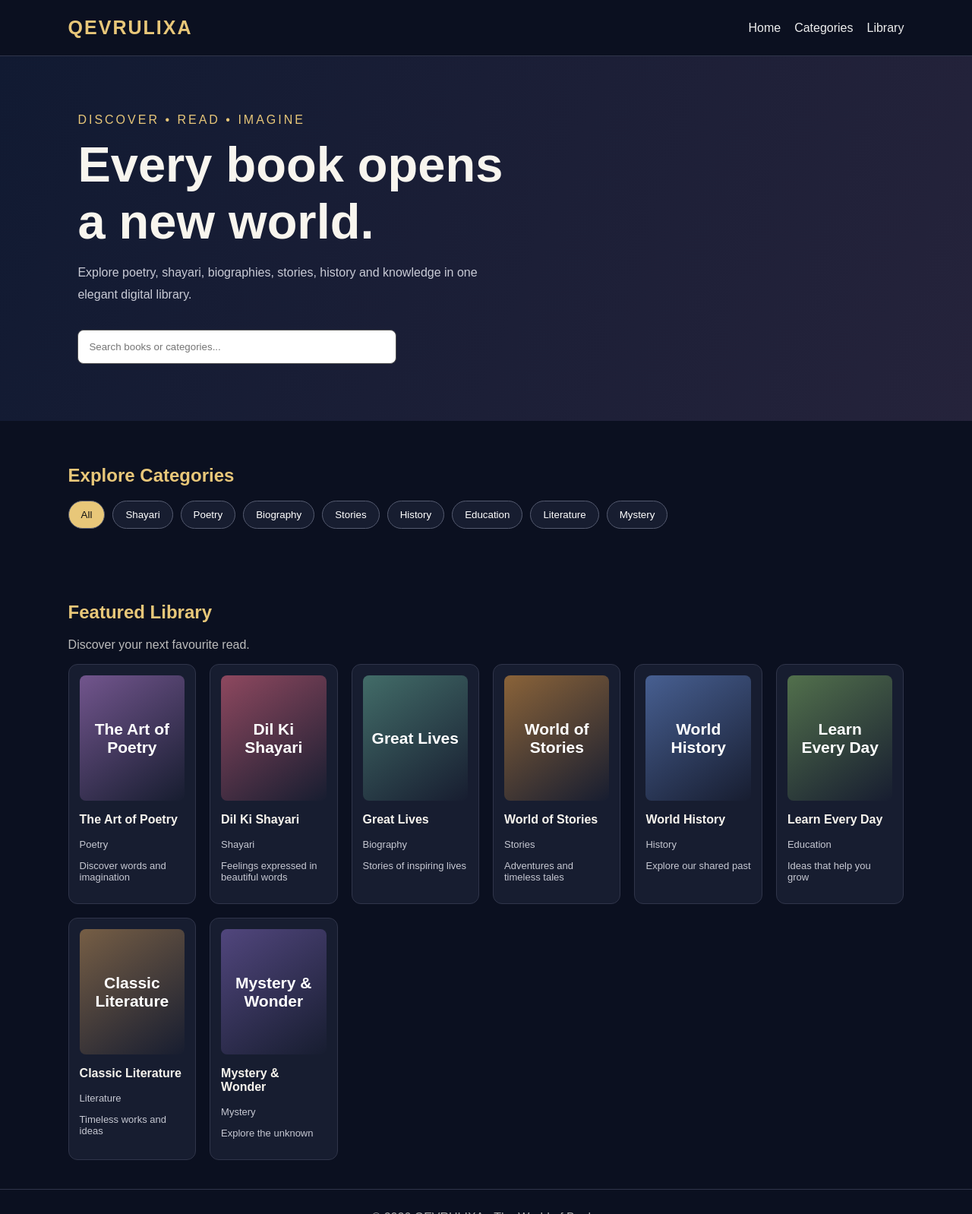
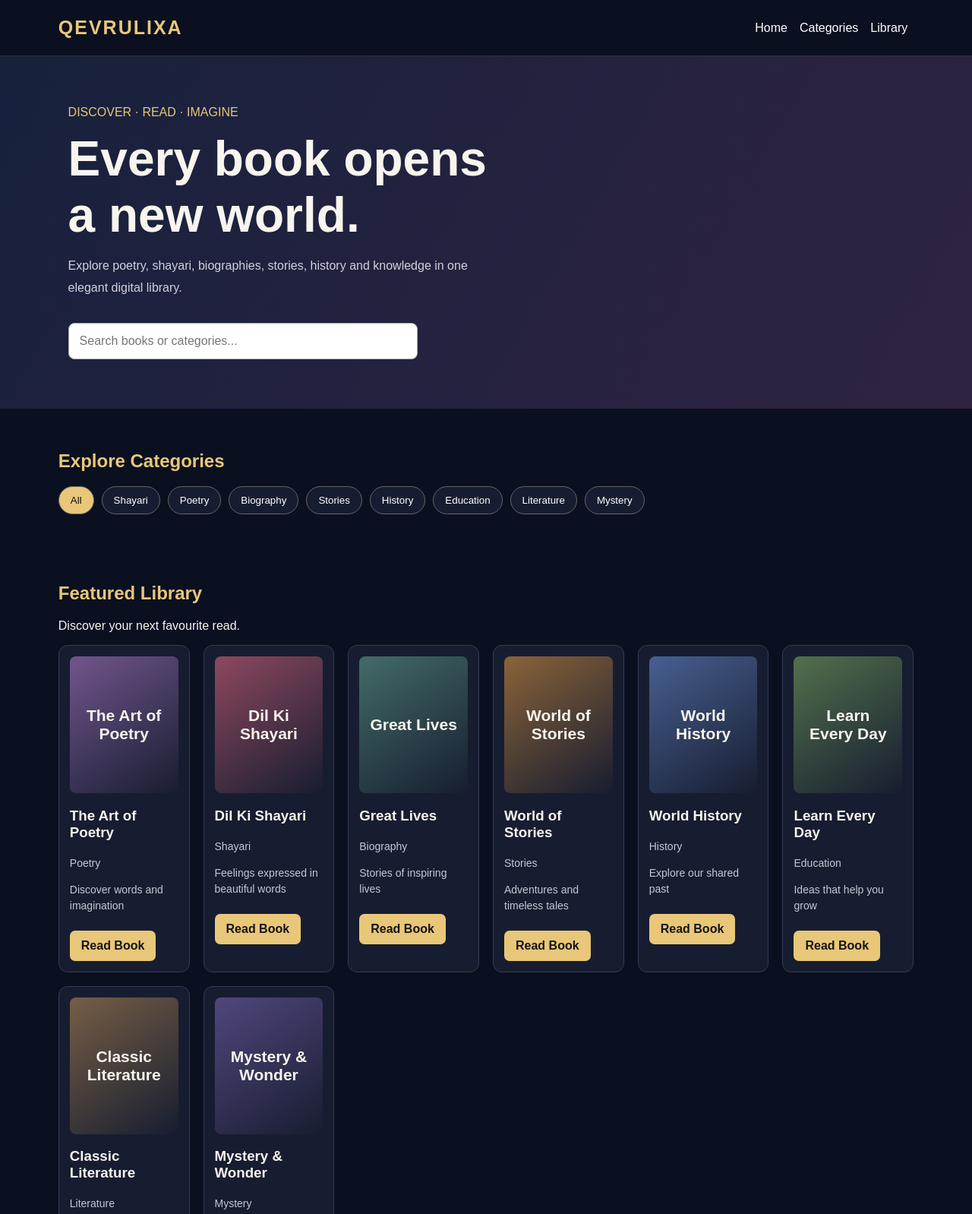
Before and after one commit to ashutoshmishra0419-lab/QEVRULIXA, a plain HTML site: page index.html in a window 1280 px wide. Shown: the top 1598 px of the page at 76% size. Drawn offline with Linux system fonts and the light colour scheme.

Commit message:
Update index.html

```diff
--- a/index.html
+++ b/index.html
@@ -2,30 +2,30 @@
 <html lang="en">
 <head>
 <meta charset="UTF-8">
-<meta name="viewport" content="width=device-width, initial-scale=1.0">
+<meta name="viewport" content="width=device-width, initial-scale=1">
 <title>QEVRULIXA | The World of Books</title>
 <style>
 *{box-sizing:border-box}
 body{margin:0;background:#0b1020;color:#f8f5ee;font-family:Arial,sans-serif}
-header{padding:22px 7%;display:flex;justify-content:space-between;align-items:center;border-bottom:1px solid #30354a}
-.logo{font-size:25px;color:#e8c779;font-weight:bold;letter-spacing:2px}
-nav a{color:#eee;text-decoration:none;margin-left:18px}
-.hero{padding:75px 8%;background:linear-gradient(110deg,#111a32,#25233b)}
-.hero h1{font-size:clamp(38px,6vw,65px);margin:12px 0}
-.hero p{color:#c9cbd6;line-height:1.8;max-width:570px}
-.tag{color:#e8c779;letter-spacing:3px}
-input{padding:14px;border-radius:8px;border:1px solid #555;background:#fff;color:#111;width:min(100%,420px);margin-top:15px}
-section{padding:38px 7%}
+header{padding:22px 6%;display:flex;justify-content:space-between;align-items:center;gap:15px;flex-wrap:wrap;border-bottom:1px solid #333}
+.logo{font-size:25px;font-weight:bold;letter-spacing:2px;color:#e8c779}
+nav a{color:white;text-decoration:none;margin:8px}
+.hero{padding:65px 7%;background:linear-gradient(120deg,#17213c,#302342)}
+.hero h1{font-size:clamp(38px,6vw,64px);margin:15px 0}
+.hero p{line-height:1.8;color:#d1d2dd;max-width:580px}
+.gold{color:#e8c779}
+input{padding:14px;width:min(100%,460px);border-radius:8px;border:1px solid #aaa;margin-top:15px;font-size:16px}
+section{padding:35px 6%}
 h2{color:#e8c779}
 .categories{display:flex;gap:10px;flex-wrap:wrap}
-.chip{padding:10px 16px;border:1px solid #555b70;border-radius:25px;cursor:pointer;color:#fff;background:#171d30}
+.chip{background:#171d30;color:white;border:1px solid #666;padding:10px 15px;border-radius:25px;cursor:pointer}
 .chip.active{background:#e8c779;color:#111}
-.books{display:grid;grid-template-columns:repeat(auto-fit,minmax(145px,1fr));gap:18px}
-.book{background:#171d30;border:1px solid #30354a;border-radius:12px;padding:14px}
-.cover{height:165px;border-radius:8px;display:flex;align-items:center;justify-content:center;text-align:center;padding:12px;font-size:21px;font-weight:bold;color:#fff;background:linear-gradient(145deg,#68508b,#202a48)}
-.book h3{font-size:16px}
-.book p{font-size:13px;color:#c6c8d2}
-footer{text-align:center;padding:28px;color:#aaa;border-top:1px solid #30354a}
+.books{display:grid;grid-template-columns:repeat(auto-fit,minmax(165px,1fr));gap:18px}
+.book{background:#171d30;border:1px solid #343a52;border-radius:12px;padding:14px;min-width:0}
+.cover{height:180px;border-radius:8px;display:flex;align-items:center;justify-content:center;text-align:center;padding:12px;font-size:21px;font-weight:bold}
+.book p{color:#c5c8d5;font-size:14px;line-height:1.5}
+.read{display:inline-block;background:#e8c779;color:#151515;padding:11px 15px;border-radius:7px;text-decoration:none;font-weight:bold;margin-top:8px}
+footer{text-align:center;padding:25px;color:#aaa;border-top:1px solid #333}
 </style>
 </head>
 <body>
@@ -33,42 +33,66 @@ footer{text-align:center;padding:28px;color:#aaa;border-top:1px solid #30354a}
 <div class="logo">QEVRULIXA</div>
 <nav><a href="#home">Home</a><a href="#categories">Categories</a><a href="#library">Library</a></nav>
 </header>
+
 <div class="hero" id="home">
-<div class="tag">DISCOVER • READ • IMAGINE</div>
+<div class="gold">DISCOVER · READ · IMAGINE</div>
 <h1>Every book opens<br>a new world.</h1>
 <p>Explore poetry, shayari, biographies, stories, history and knowledge in one elegant digital library.</p>
 <input id="search" placeholder="Search books or categories..." oninput="renderBooks()">
 </div>
+
 <section id="categories">
 <h2>Explore Categories</h2>
 <div class="categories" id="chips"></div>
 </section>
+
 <section id="library">
 <h2>Featured Library</h2>
-<p style="color:#bbb">Discover your next favourite read.</p>
+<p>Discover your next favourite read.</p>
 <div class="books" id="books"></div>
 </section>
+
 <footer>© 2026 QEVRULIXA · The World of Books</footer>
+
 <script>
 const data=[
-["The Art of Poetry","Poetry","Discover words and imagination","#72558d"],
-["Dil Ki Shayari","Shayari","Feelings expressed in beautiful words","#8e485f"],
-["Great Lives","Biography","Stories of inspiring lives","#426c68"],
-["World of Stories","Stories","Adventures and timeless tales","#8a6339"],
-["World History","History","Explore our shared past","#475f91"],
-["Learn Every Day","Education","Ideas that help you grow","#52704c"],
-["Classic Literature","Literature","Timeless works and ideas","#765e45"],
-["Mystery & Wonder","Mystery","Explore the unknown","#51467d"]
+["The Art of Poetry","Poetry","Discover words and imagination","#72558d",""],
+["Dil Ki Shayari","Shayari","Feelings expressed in beautiful words","#8e485f",""],
+["Great Lives","Biography","Stories of inspiring lives","#426c68",""],
+["World of Stories","Stories","Adventures and timeless tales","#8a6339",""],
+["World History","History","Explore our shared past","#475f91",""],
+["Learn Every Day","Education","Ideas that help you grow","#52704c",""],
+["Classic Literature","Literature","Timeless works and ideas","#765e45",""],
+["Mystery & Wonder","Mystery","Explore the unknown","#51467d",""]
 ];
+
 const cats=["All","Shayari","Poetry","Biography","Stories","History","Education","Literature","Mystery"];
 let selected="All";
-document.getElementById("chips").innerHTML=cats.map(c=>`<button class="chip ${c===selected?'active':''}" onclick="selected='${c}';renderBooks();renderChips()">${c}</button>`).join("");
-function renderChips(){document.getElementById("chips").innerHTML=cats.map(c=>`<button class="chip ${c===selected?'active':''}" onclick="selected='${c}';renderBooks();renderChips()">${c}</button>`).join("")}
+
+function renderChips(){
+document.getElementById("chips").innerHTML=cats.map(c=>
+`<button class="chip ${c===selected?'active':''}" onclick="selected='${c}';renderChips();renderBooks()">${c}</button>`
+).join("");
+}
+
 function renderBooks(){
-let q=document.getElementById("search").value.toLowerCase();
-let list=data.filter(b=>(selected==="All"||b[1]===selected)&&b.slice(0,3).join(" ").toLowerCase().includes(q));
-document.getElementById("books").innerHTML=list.map(b=>`<article class="book"><div class="cover" style="background:linear-gradient(145deg,${b[3]},#171d30)">${b[0]}</div><h3>${b[0]}</h3><p>${b[1]}</p><p>${b[2]}</p></article>`).join("")||"<p>No books found. Try another search.</p>";
+const q=document.getElementById("search").value.toLowerCase();
+const list=data.filter(b=>
+(selected==="All"||b[1]===selected)&&
+b.slice(0,3).join(" ").toLowerCase().includes(q)
+);
+document.getElementById("books").innerHTML=list.map((b,i)=>`
+<article class="book">
+<div class="cover" style="background:linear-gradient(145deg,${b[3]},#171d30)">${b[0]}</div>
+<h3>${b[0]}</h3>
+<p>${b[1]}</p>
+<p>${b[2]}</p>
+<a class="read" href="${b[4]||'#'}" onclick="if(!data[${data.indexOf(list[i])}][4]){event.preventDefault();alert('This is a sample book card. Add your authorized book or PDF link to enable reading.')}">Read Book</a>
+</article>
+`).join("")||"<p>No books found. Try another search.</p>";
 }
+
+renderChips();
 renderBooks();
 </script>
 </body>
```
